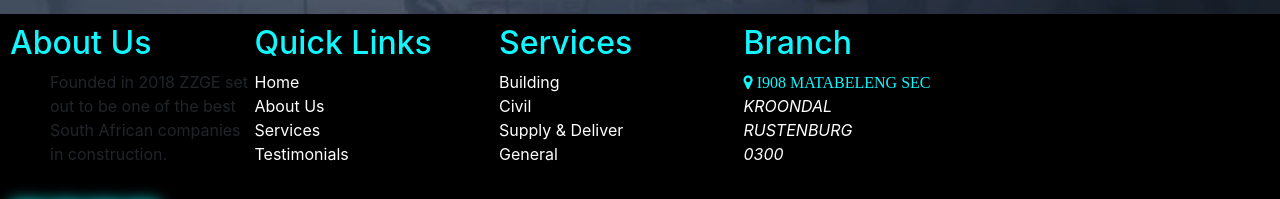
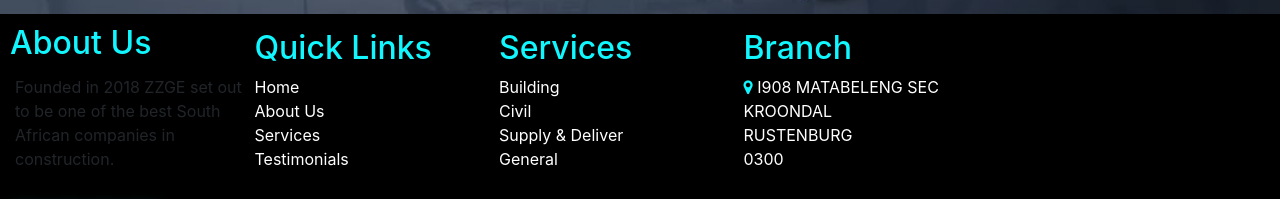
Before and after one commit to simonmataboge/zzge, a plain HTML site: page index.html in a window 1280 px wide. Shown: the part 4286-4485 px from the top of the page. Drawn offline with nearby package versions, Linux system fonts and the light colour scheme.

Commit message:
Update index.html

```diff
--- a/index.html
+++ b/index.html
@@ -400,11 +400,11 @@
         <div class="footer">
             <div class="footer-box">
                 <h2>About Us</h2>
-                <ul>
+                <p>
 			Founded in 2018 ZZGE set out to be one of the best
 			South African companies in construction.
 
-                </ul>
+                </p>
             </div>
             <div class="footer-box">
                 <h2>Quick Links</h2>
@@ -429,10 +429,10 @@
             <div class="footer-box">
                 <h2>Branch</h2>
                 <ul>
-                    <li><i class="fa fa-map-marker"> I908 MATABELENG SEC</i></li>
-                    <li><i> KROONDAL </i></li>
-                    <li><i> RUSTENBURG </i></li>
-                    <li><i> 0300</i></li>
+                    <li><i class="fa fa-map-marker"></i> I908 MATABELENG SEC</li>
+                    <li> KROONDAL</li>
+                    <li> RUSTENBURG</li>
+                    <li> 0300</li>
 
                 </ul>
             </div>
```
